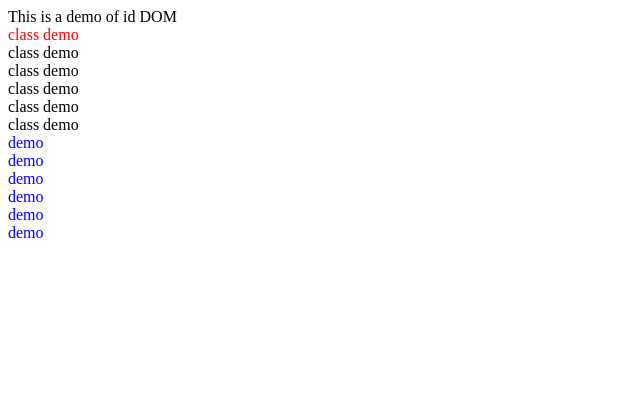
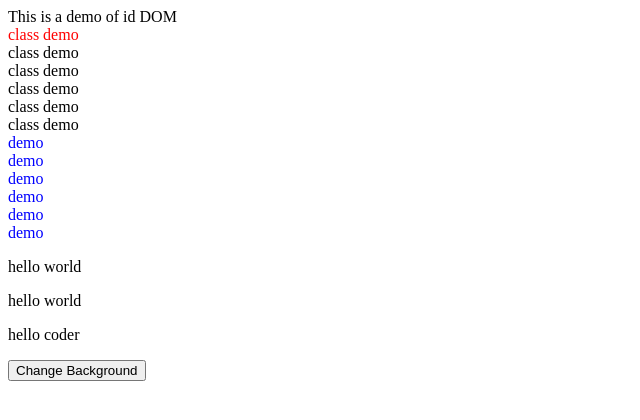
Before and after one commit to SandeepAanjana93/frontend-projects, a plain HTML site: page js_projetcs/array/dom.html in a window 1280 px wide. Shown: the whole page, without its empty margins (0-640 px from the left). Drawn offline with Linux system fonts and the light colour scheme.

Commit message:
update dom file and continue learning

```diff
--- a/js_projetcs/array/dom.html
+++ b/js_projetcs/array/dom.html
@@ -1,9 +1,11 @@
 <!-- -----------DOM(DOCUMENT OBJECT MODEL)------------------ -->
 <!DOCTYPE html>
 <html>
+
 <head>
     <title>DOM</title>
 </head>
+
 <body>
     <div id="first">id demo</div>
     <div class="ft">class demo</div>
@@ -18,17 +20,25 @@
     <div class="fit">demo</div>
     <div class="fit">demo</div>
     <div class="fit">demo</div>
+    <p id="para">hello world</p>
+    <p id="para2">hello world</p>
+    <div id="div">hello world</div>
+    <button id="colorButton" onclick="changeColor()">Change Background</button>
+
     <script>
-// (1) getElementById --- this method always returns a single element.------
+
+        // Accessing DOM elements using different methods:--------------------------
+
+        // (1) getElementById() --- this method always returns a single element.------
 
         let element = document.getElementById("first").innerText = "This is a demo of id DOM";
         console.log(element);
 
-// (2) getElementsByClassName --- this method returns a collection of elements.------
+        // (2) getElementsByClassName() --- this method returns a collection of elements.------
         let element2 = document.getElementsByClassName("ft");
         console.log(element2);
 
-    // (3) getElementsByTagName --- this method returns a collection of elements.------
+        // (3) getElementsByTagName() --- this method returns a collection of elements.------
         let element3 = document.getElementsByTagName("div");
         console.log(element3);
 
@@ -42,6 +52,50 @@ console.log(element);
             element.style.color = "blue";
         });
         console.log(element6);
+
+        // Modifying DOM Elements -----------------------------------------
+
+        // (1) innerText(): This property allows you to get or set the text content of an element.
+        //     It represents the visible text within the element, excluding any HTML tags.
+
+        let peragraph = document.getElementById("para").innerText;
+        console.log(peragraph);
+        // (3) textContent(): This property allows you to get or set the text content of an element
+
+        let peragraph2 = document.getElementById("para2").textContent;
+        console.log(peragraph2);
+
+        // (2) innerHTML(): This property allows you to get or set the HTML content of an element.
+
+        let div = document.getElementById("div");
+        console.log(div.innerHTML = "<p id='hello'>hello coder</p>");
+        let div2 = document.getElementById("hello");
+        console.log(div2.outerHTML)
+
+        // modifying attribute of an element:-----------------------------
+
+
+        // (1) getAttribute(): This method allows you to retrieve the value of a specified attribute from an element.
+
+        let div4 = document.getElementById("div");
+        let attributeValue = div4.getAttribute("class");
+        console.log(attributeValue);
+
+        // (2) setAttribute(): This method allows you to set the value of an attribute for a specified element.
+
+        let div3 = document.getElementById("div");
+        div3.setAttribute("class", "my-class");
+        console.log(div3);
+        // let dom = document.getElementByClassName("my-class");
+        // console.log(dom.outerHTML);
+
+    // (3) style property: This property allows you to modify the inline styles of an element.
+
+        function changeColor() {
+            document.body.style.backgroundColor = "lightblue";
+        }
+
     </script>
 </body>
+
 </html>
```
Lines whose indentation alone changed are shown as unchanged.
